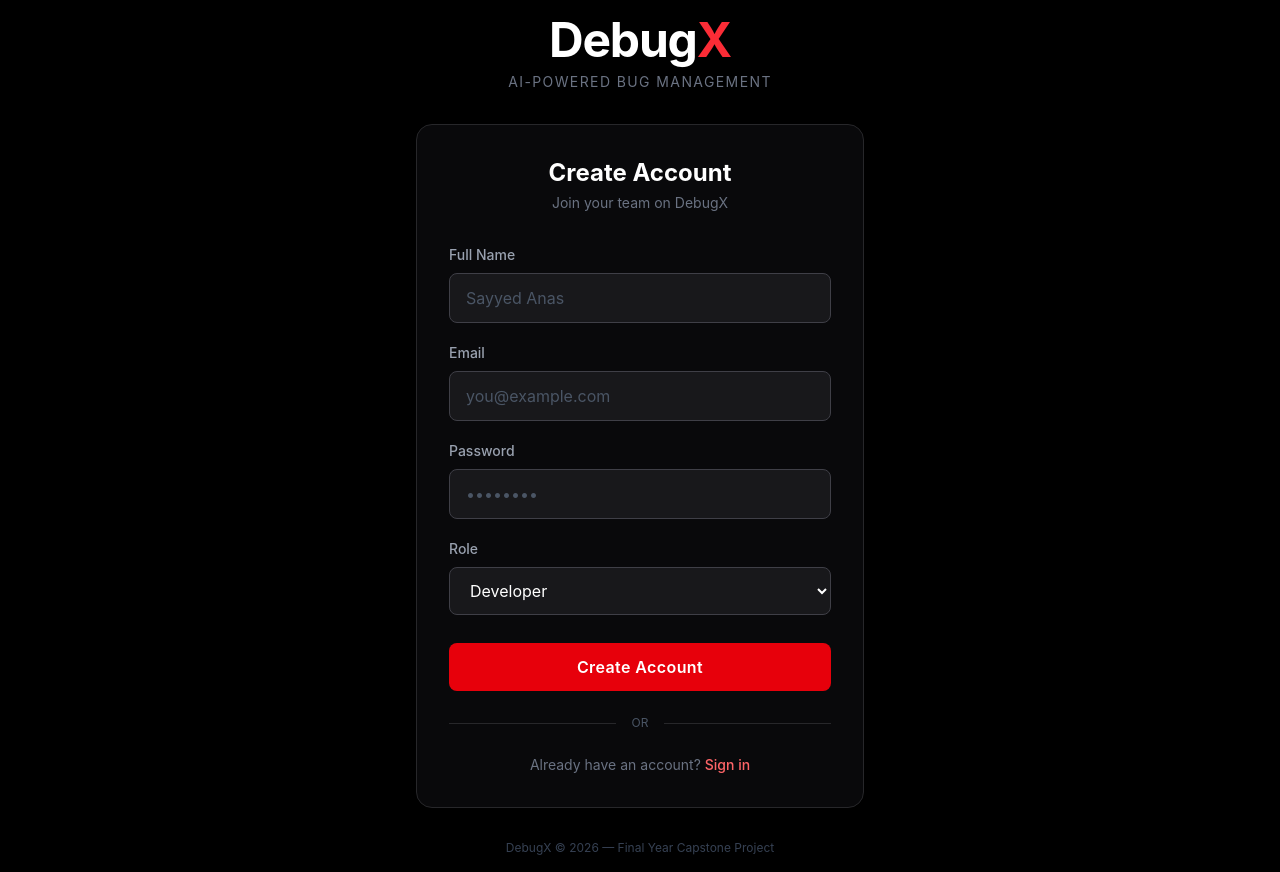
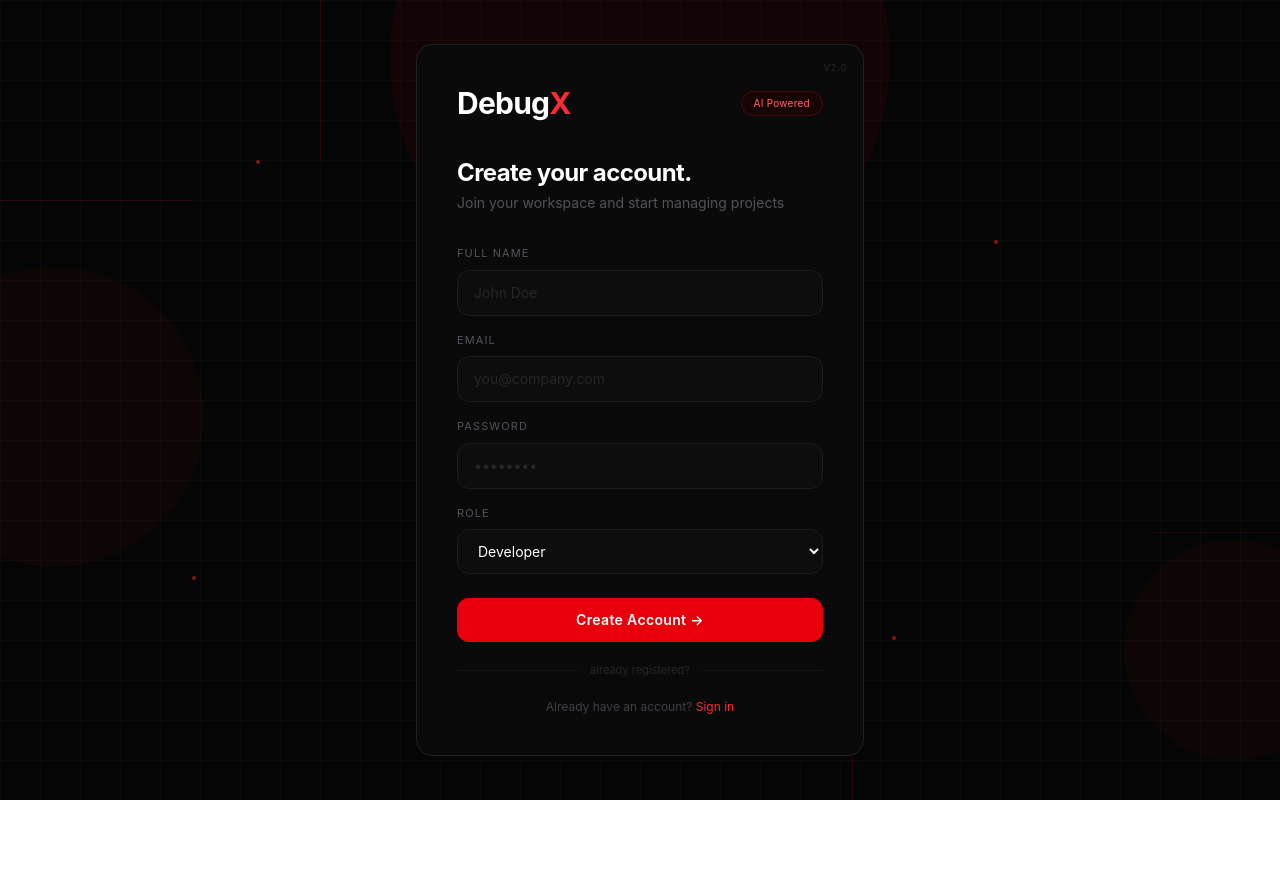
Before and after one commit to MrSayyedAnas/DebugX, a React (Vite) app in the folder client/: page /register in a window 1280 px wide. After the commit the page ends 800 px from the top, so only its background shows below. Built offline with nearby package versions, Linux system fonts and the light colour scheme.

Commit message:
feat: implement modern dashboard UI with redesigned sidebar and topbar

```diff
--- a/client/src/components/Layout.jsx
+++ b/client/src/components/Layout.jsx
@@ -1,6 +1,13 @@
 import { useState } from 'react'
 import { Link, useLocation, useNavigate } from 'react-router-dom'
 import { useAuth } from '../context/AuthContext'
+import {
+  LayoutDashboard,
+  FolderKanban,
+  BarChart3,
+  LogOut,
+  Bell
+} from 'lucide-react'
 
 export default function Layout({ children }) {
   const { user, logout } = useAuth()
@@ -10,9 +17,25 @@ export default function Layout({ children }) {
 
   // Moved inside component so `user` is available
   const navItems = [
-    { path: '/dashboard', label: 'Dashboard', icon: '📊' },
-    { path: '/projects', label: 'Projects', icon: '📁' },
-    ...(user?.role !== 'tester' ? [{ path: '/analytics', label: 'Analytics', icon: '📈' }] : []),
+    {
+      path: '/dashboard',
+      label: 'Dashboard',
+      icon: <LayoutDashboard size={20} />
+    },
+    {
+      path: '/projects',
+      label: 'Projects',
+      icon: <FolderKanban size={20} />
+    },
+    ...(user?.role !== 'tester'
+      ? [
+        {
+          path: '/analytics',
+          label: 'Analytics',
+          icon: <BarChart3 size={20} />
+        }
+      ]
+      : [])
   ]
 
   const handleLogout = () => {
@@ -21,79 +44,116 @@ export default function Layout({ children }) {
   }
 
   return (
-    <div className="min-h-screen bg-black flex">
+    <div className="min-h-screen flex bg-[#070B14] text-white relative overflow-hidden">
+
+      {/* Background Effects */}
+      <div className="absolute inset-0 bg-[radial-gradient(circle_at_top_right,rgba(255,0,0,0.08),transparent_35%)]" />
+      <div className="absolute inset-0 bg-[radial-gradient(circle_at_bottom_left,rgba(255,0,0,0.05),transparent_35%)]" />
 
       {/* Sidebar */}
-      <aside className={`${sidebarOpen ? 'w-64' : 'w-16'} bg-zinc-950 border-r border-zinc-800 flex flex-col transition-all duration-300`}>
-
+      <aside
+        className={`${sidebarOpen ? 'w-64' : 'w-20'
+          } relative z-10 bg-[#0B101B]/90 backdrop-blur-xl border-r border-red-500/10 flex flex-col transition-all duration-300`}
+      >
         {/* Logo */}
-        <div className="p-4 border-b border-zinc-800 flex items-center justify-between">
+        <div className="h-20 px-5 flex items-center justify-between border-b border-white/5">
           {sidebarOpen && (
-            <h1 className="text-xl font-bold text-white">
+            <h1 className="text-3xl font-bold tracking-wide">
               Debug<span className="text-red-500">X</span>
             </h1>
           )}
+
           <button
             onClick={() => setSidebarOpen(!sidebarOpen)}
-            className="text-gray-400 hover:text-white transition p-1"
+            className="text-gray-500 hover:text-white transition"
           >
             {sidebarOpen ? '◀' : '▶'}
           </button>
         </div>
 
-        {/* Nav Items */}
-        <nav className="flex-1 p-3 space-y-1">
+        {/* Navigation */}
+        <nav className="flex-1 px-4 py-6 space-y-2">
           {navItems.map((item) => (
             <Link
               key={item.path}
               to={item.path}
-              className={`flex items-center gap-3 px-3 py-2.5 rounded-lg transition text-sm font-medium
-                ${location.pathname === item.path
-                  ? 'bg-red-600 text-white'
-                  : 'text-gray-400 hover:bg-zinc-800 hover:text-white'
+              className={`group flex items-center gap-3 px-4 py-3 rounded-xl transition-all duration-300 ${location.pathname === item.path
+                ? 'bg-gradient-to-r from-red-600 to-red-500 text-white shadow-lg shadow-red-500/20'
+                : 'text-gray-400 hover:text-white hover:bg-white/5'
                 }`}
             >
               <span className="text-lg">{item.icon}</span>
-              {sidebarOpen && <span>{item.label}</span>}
+
+              {sidebarOpen && (
+                <span className="font-medium">{item.label}</span>
+              )}
             </Link>
           ))}
         </nav>
 
-        {/* User Info + Logout */}
-        <div className="p-3 border-t border-zinc-800">
+        {/* User Section */}
+        <div className="p-4 border-t border-white/5">
           {sidebarOpen && (
-            <div className="mb-3 px-3">
-              <p className="text-white text-sm font-medium truncate">{user?.name}</p>
-              <p className="text-gray-500 text-xs truncate">{user?.email}</p>
-              <span className="inline-block mt-1 text-xs bg-red-600/20 text-red-400 px-2 py-0.5 rounded-full capitalize">
+            <div className="mb-4 flex items-center gap-3">
+              <div className="h-12 w-12 rounded-full bg-gradient-to-br from-red-500 to-red-700 flex items-center justify-center font-bold text-lg">
+                {user?.name?.charAt(0)}
+              </div>
+
+              <div className="min-w-0">
+                <p className="font-medium truncate">
+                  {user?.name}
+                </p>
+
+                <p className="text-xs text-gray-500 truncate">
+                  {user?.email}
+                </p>
+
+                <span className="inline-block mt-1 text-[10px] uppercase tracking-wider bg-red-500/15 text-red-400 px-2 py-1 rounded-full">
                   {user?.role}
                 </span>
               </div>
+            </div>
           )}
+
           <button
             onClick={handleLogout}
-            className={`flex items-center gap-3 px-3 py-2.5 rounded-lg transition text-sm font-medium text-gray-400 hover:bg-zinc-800 hover:text-red-400 w-full`}
+            className="w-full flex items-center gap-3 px-4 py-3 rounded-xl text-gray-400 hover:bg-white/5 hover:text-red-400 transition"
           >
-            <span className="text-lg">🚪</span>
+            <LogOut size={20} />
             {sidebarOpen && <span>Logout</span>}
           </button>
         </div>
       </aside>
 
-      {/* Main Content */}
-      <main className="flex-1 overflow-auto">
+      {/* Main Area */}
+      <div className="flex-1 flex flex-col relative z-10">
+
         {/* Top Bar */}
-        <div className="bg-zinc-950 border-b border-zinc-800 px-6 py-4">
+        <header className="h-20 px-8 flex items-center justify-between border-b border-white/5 bg-[#0B101B]/50 backdrop-blur-xl">
+
+          <div>
             <p className="text-gray-400 text-sm">
-            Welcome back, <span className="text-white font-medium">{user?.name}</span>
+              Welcome back,
+              <span className="text-white font-semibold ml-2">
+                {user?.name}
+              </span>
             </p>
           </div>
 
-        {/* Page Content */}
-        <div className="p-6">
+          <div className="flex items-center gap-4">
+            <button className="relative">
+              <Bell size={20} />
+
+              <span className="absolute -top-1 -right-1 h-2 w-2 rounded-full bg-red-500" />
+            </button>
+          </div>
+        </header>
+
+        {/* Content */}
+        <main className="flex-1 overflow-auto p-8">
           {children}
+        </main>
       </div>
-      </main>
     </div>
   )
 }
--- a/client/src/pages/Login.jsx
+++ b/client/src/pages/Login.jsx
@@ -64,14 +64,14 @@ export default function Login() {
       ))}
 
       {/* Card */}
-      <div className="relative z-10 w-full max-w-sm">
+      <div className="relative z-10 w-full max-w-md">
 
         {/* Card glow border */}
         <div className="relative bg-[#0a0a0a] border border-[#222] rounded-2xl p-10">
 
           {/* Top bar */}
           <div className="flex items-center justify-between mb-9">
-            <h1 className="text-lg font-bold text-white tracking-tight">
+            <h1 className="text-3xl font-bold text-white tracking-tight">
               Debug<span className="text-red-500">X</span>
             </h1>
             <span className="text-[10px] bg-[#1a0505] border border-[#3f0f0f] text-red-400 px-3 py-1 rounded-full tracking-wide">
@@ -160,15 +160,6 @@ export default function Login() {
             <div className="flex-1 h-px bg-[#151515]" />
           </div>
 
-          {/* Social */}
-          <div className="flex gap-3 mb-6">
-            {['G', 'GH', 'f'].map((s, i) => (
-              <button key={i} className="flex-1 bg-[#0a0a0a] border border-[#1c1c1c] hover:border-red-600 text-zinc-700 hover:text-red-500 rounded-xl py-3 text-xs font-semibold transition">
-                {s}
-              </button>
-            ))}
-          </div>
-
           {/* Register */}
           <p className="text-center text-xs text-zinc-700">
             Don't have an account?{' '}
--- a/client/src/pages/Register.jsx
+++ b/client/src/pages/Register.jsx
@@ -12,6 +12,7 @@ export default function Register() {
   })
   const [error, setError] = useState('')
   const [loading, setLoading] = useState(false)
+
   const { login } = useAuth()
   const navigate = useNavigate()
 
@@ -23,6 +24,7 @@ export default function Register() {
   const handleSubmit = async (e) => {
     e.preventDefault()
     setLoading(true)
+
     try {
       const res = await API.post('/auth/register', form)
       login(res.data.data.user, res.data.data.token)
@@ -35,72 +37,121 @@ export default function Register() {
   }
 
   return (
-    <div className="min-h-screen bg-black flex flex-col items-center justify-center p-4">
+    <div className="min-h-screen bg-[#050505] flex items-center justify-center p-6 relative overflow-hidden">
 
-      {/* Logo */}
-      <div className="text-center mb-8">
-        <h1 className="text-5xl font-bold text-white tracking-tight">
+      {/* Grid Background */}
+      <div
+        className="absolute inset-0"
+        style={{
+          backgroundImage: `
+            linear-gradient(#1a1a1a 1px, transparent 1px),
+            linear-gradient(90deg, #1a1a1a 1px, transparent 1px)
+          `,
+          backgroundSize: '40px 40px',
+          opacity: 0.3
+        }}
+      />
+
+      {/* Ambient Glows */}
+      <div className="absolute w-[500px] h-[500px] rounded-full bg-red-600 opacity-[0.06] -top-48 left-1/2 -translate-x-1/2" />
+      <div className="absolute w-[300px] h-[300px] rounded-full bg-red-600 opacity-[0.04] top-1/3 -left-24" />
+      <div className="absolute w-[220px] h-[220px] rounded-full bg-red-600 opacity-[0.04] bottom-10 -right-16" />
+
+      {/* Scan Lines */}
+      <div className="absolute h-px w-48 bg-red-600 opacity-15 top-1/4 left-0" />
+      <div className="absolute h-px w-32 bg-red-600 opacity-15 bottom-1/3 right-0" />
+      <div className="absolute w-px h-40 bg-red-600 opacity-15 top-0 left-1/4" />
+      <div className="absolute w-px h-24 bg-red-600 opacity-15 bottom-0 right-1/3" />
+
+      {/* Floating Dots */}
+      {[
+        { top: '20%', left: '20%' },
+        { top: '72%', left: '15%' },
+        { top: '30%', right: '22%' },
+        { bottom: '20%', right: '30%' },
+        { top: '12%', right: '40%' }
+      ].map((pos, i) => (
+        <div
+          key={i}
+          className="absolute w-1 h-1 rounded-full bg-red-500 opacity-50"
+          style={pos}
+        />
+      ))}
+
+      {/* Card */}
+      <div className="relative z-10 w-full max-w-md">
+
+        <div className="relative bg-[#0a0a0a] border border-[#222] rounded-2xl p-10">
+
+          {/* Header */}
+          <div className="flex items-center justify-between mb-9">
+            <h1 className="text-3xl font-bold text-white tracking-tight">
               Debug<span className="text-red-500">X</span>
             </h1>
-        <p className="text-gray-500 mt-2 text-sm tracking-widest uppercase">
-          AI-Powered Bug Management
-        </p>
+
+            <span className="text-[10px] bg-[#1a0505] border border-[#3f0f0f] text-red-400 px-3 py-1 rounded-full tracking-wide">
+              AI Powered
+            </span>
           </div>
 
-      {/* Card */}
-      <div className="w-full max-w-md bg-zinc-950 rounded-2xl p-8 border border-zinc-800 shadow-2xl">
+          {/* Title */}
+          <h2 className="text-2xl font-bold text-white tracking-tight mb-1">
+            Create your account.
+          </h2>
 
-        {/* Title */}
-        <div className="text-center mb-8">
-          <h2 className="text-2xl font-bold text-white">Create Account</h2>
-          <p className="text-gray-500 text-sm mt-1">Join your team on DebugX</p>
-        </div>
+          <p className="text-sm text-zinc-600 mb-8">
+            Join your workspace and start managing projects
+          </p>
 
           {/* Error */}
           {error && (
-          <div className="bg-red-500/10 border border-red-500/30 text-red-400 px-4 py-3 rounded-lg mb-6 text-sm text-center">
+            <div className="mb-5 bg-red-500/10 border border-red-500/20 text-red-400 px-4 py-3 rounded-xl text-sm">
               {error}
             </div>
           )}
 
-        <form onSubmit={handleSubmit} className="space-y-5">
+          <form onSubmit={handleSubmit} className="space-y-4">
+
             {/* Name */}
             <div>
-            <label className="block text-sm font-medium text-gray-400 mb-2">
+              <label className="block text-[11px] uppercase tracking-widest text-zinc-600 mb-2">
                 Full Name
               </label>
+
               <input
                 type="text"
                 name="name"
                 value={form.name}
                 onChange={handleChange}
-              placeholder="Sayyed Anas"
+                placeholder="John Doe"
                 required
-              className="w-full bg-zinc-900 border border-zinc-700 text-white rounded-lg px-4 py-3 focus:outline-none focus:border-red-500 transition placeholder-gray-600"
+                className="w-full bg-[#0d0d0d] border border-[#1c1c1c] text-white rounded-xl px-4 py-3 text-sm placeholder:text-zinc-800 focus:outline-none focus:border-red-600 focus:bg-[#0f0505] transition"
               />
             </div>
 
             {/* Email */}
             <div>
-            <label className="block text-sm font-medium text-gray-400 mb-2">
+              <label className="block text-[11px] uppercase tracking-widest text-zinc-600 mb-2">
                 Email
               </label>
+
               <input
                 type="email"
                 name="email"
                 value={form.email}
                 onChange={handleChange}
-              placeholder="you@example.com"
+                placeholder="you@company.com"
                 required
-              className="w-full bg-zinc-900 border border-zinc-700 text-white rounded-lg px-4 py-3 focus:outline-none focus:border-red-500 transition placeholder-gray-600"
+                className="w-full bg-[#0d0d0d] border border-[#1c1c1c] text-white rounded-xl px-4 py-3 text-sm placeholder:text-zinc-800 focus:outline-none focus:border-red-600 focus:bg-[#0f0505] transition"
               />
             </div>
 
             {/* Password */}
             <div>
-            <label className="block text-sm font-medium text-gray-400 mb-2">
+              <label className="block text-[11px] uppercase tracking-widest text-zinc-600 mb-2">
                 Password
               </label>
+
               <input
                 type="password"
                 name="password"
@@ -108,20 +159,21 @@ export default function Register() {
                 onChange={handleChange}
                 placeholder="••••••••"
                 required
-              className="w-full bg-zinc-900 border border-zinc-700 text-white rounded-lg px-4 py-3 focus:outline-none focus:border-red-500 transition placeholder-gray-600"
+                className="w-full bg-[#0d0d0d] border border-[#1c1c1c] text-white rounded-xl px-4 py-3 text-sm placeholder:text-zinc-800 focus:outline-none focus:border-red-600 focus:bg-[#0f0505] transition"
               />
             </div>
 
             {/* Role */}
             <div>
-            <label className="block text-sm font-medium text-gray-400 mb-2">
+              <label className="block text-[11px] uppercase tracking-widest text-zinc-600 mb-2">
                 Role
               </label>
+
               <select
                 name="role"
                 value={form.role}
                 onChange={handleChange}
-              className="w-full bg-zinc-900 border border-zinc-700 text-white rounded-lg px-4 py-3 focus:outline-none focus:border-red-500 transition"
+                className="w-full bg-[#0d0d0d] border border-[#1c1c1c] text-white rounded-xl px-4 py-3 text-sm focus:outline-none focus:border-red-600 focus:bg-[#0f0505] transition"
               >
                 <option value="developer">Developer</option>
                 <option value="tester">Tester</option>
@@ -133,35 +185,38 @@ export default function Register() {
             <button
               type="submit"
               disabled={loading}
-            className="w-full bg-red-600 hover:bg-red-700 disabled:bg-red-900 disabled:cursor-not-allowed text-white font-semibold py-3 rounded-lg transition-all mt-2 tracking-wide"
+              className="w-full bg-red-600 hover:bg-red-500 disabled:opacity-50 text-white rounded-xl py-3 text-sm font-semibold transition mt-2 tracking-wide"
             >
-            {loading ? 'Creating account...' : 'Create Account'}
+              {loading ? 'Creating account...' : 'Create Account →'}
             </button>
           </form>
 
           {/* Divider */}
-        <div className="flex items-center my-6">
-          <div className="flex-1 border-t border-zinc-800"></div>
-          <span className="px-4 text-gray-600 text-xs">OR</span>
-          <div className="flex-1 border-t border-zinc-800"></div>
+          <div className="flex items-center gap-3 my-5">
+            <div className="flex-1 h-px bg-[#151515]" />
+            <span className="text-[11px] text-zinc-800">
+              already registered?
+            </span>
+            <div className="flex-1 h-px bg-[#151515]" />
           </div>
 
-        {/* Login Link */}
-        <p className="text-center text-gray-500 text-sm">
+          {/* Login */}
+          <p className="text-center text-xs text-zinc-700">
             Already have an account?{' '}
             <Link
               to="/login"
-            className="text-red-400 hover:text-red-300 font-medium transition"
+              className="text-red-500 hover:text-red-400 transition"
             >
               Sign in
             </Link>
           </p>
+
+          {/* Version */}
+          <div className="absolute top-4 right-4 text-[9px] text-zinc-800 tracking-widest uppercase">
+            v2.0
           </div>
-
-      {/* Footer */}
-      <p className="text-gray-700 text-xs mt-8">
-        DebugX © 2026 — Final Year Capstone Project
-      </p>
+        </div>
+      </div>
     </div>
   )
 }
```
Lines whose indentation alone changed are shown as unchanged.
